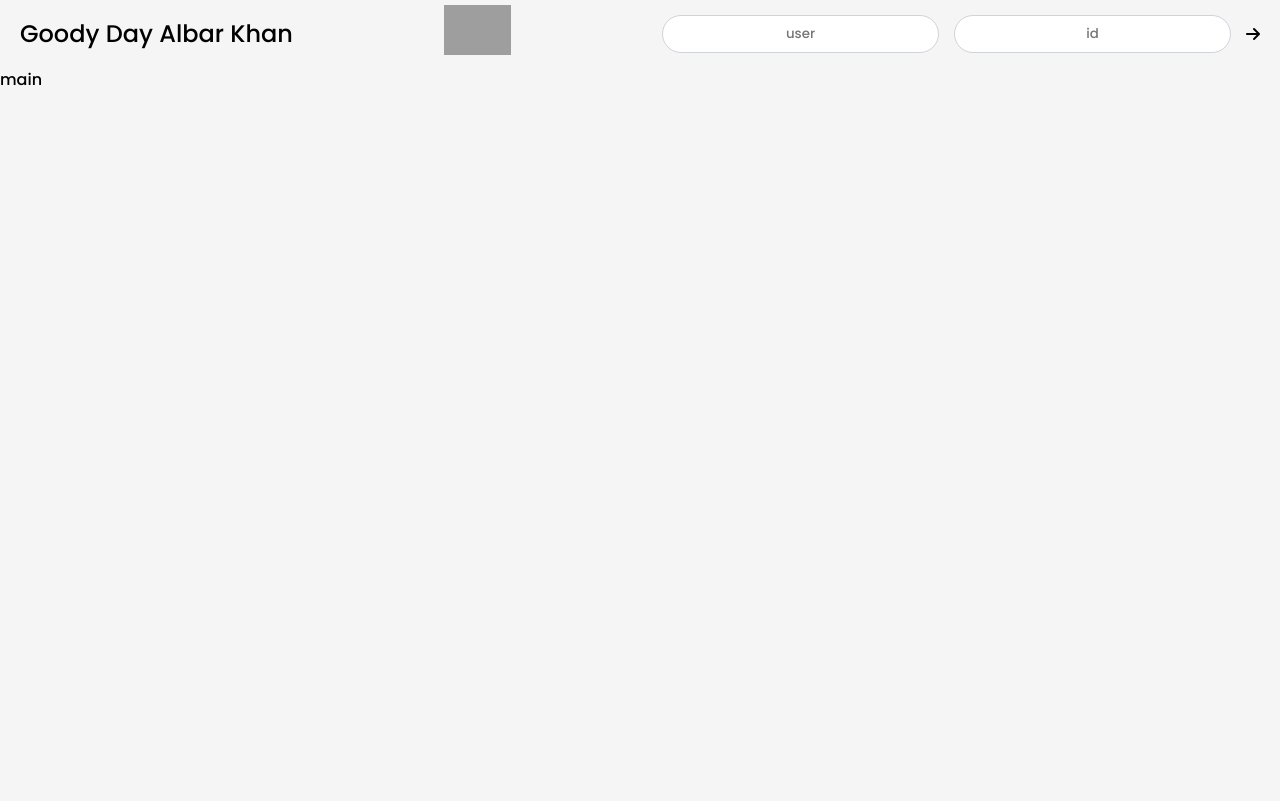
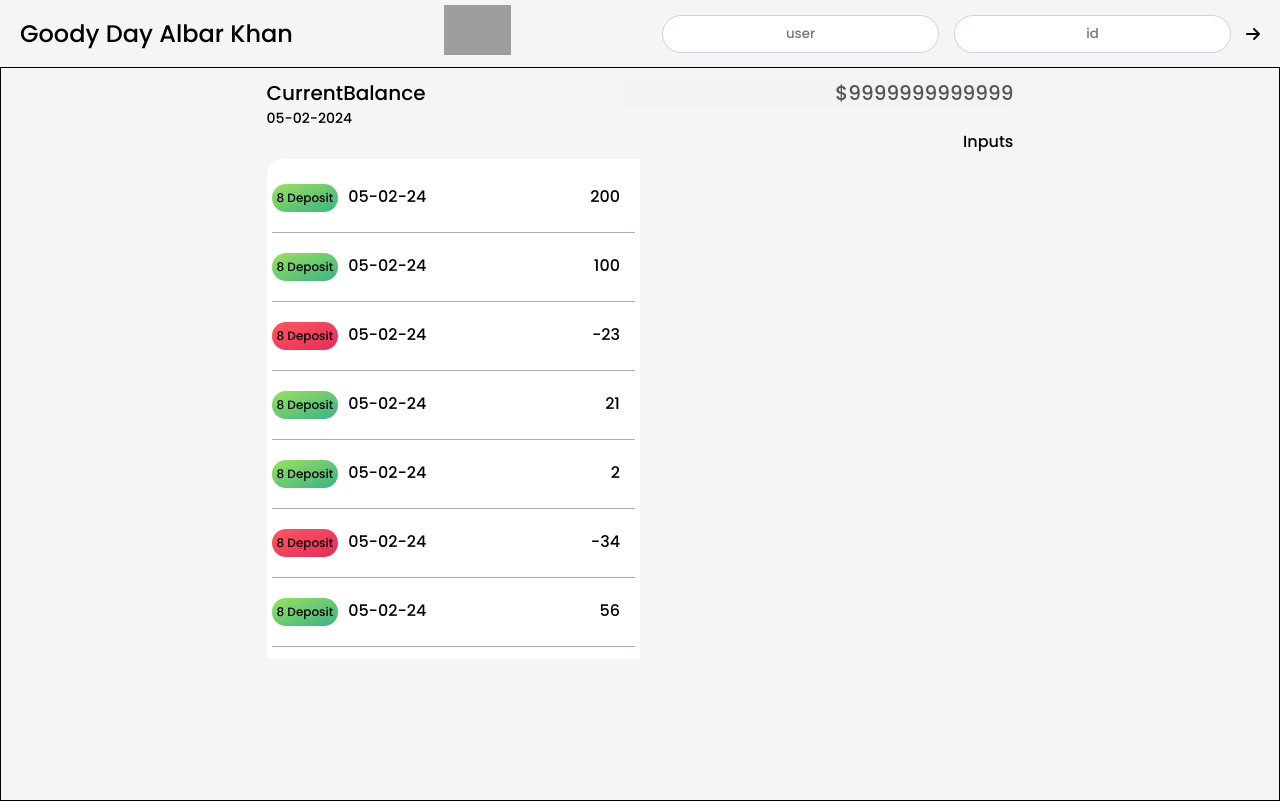
Before and after one commit to AlbarKhan/BankDashboard-React-, a React (Create React App) app: page / in a window 1280 px wide. Built offline with nearby package versions, Linux system fonts and the light colour scheme; grey boxes are pictures that could not be loaded.

Commit message:
movement ui added

```diff
--- a/src/App.js
+++ b/src/App.js
@@ -1,3 +1,17 @@
+const accounts = [
+  {
+    userName: "Albar",
+    pin: "222",
+    movements: [200, 100, -23, 21, 2, -34, 56, 23],
+    id: 0,
+  },
+  {
+    userName: "Khan",
+    pin: "111",
+    movements: [200, -100, 23, 21, 2, 34, -56, 23],
+    id: 1,
+  },
+];
 export default function App() {
   return (
     <div className="App">
@@ -20,7 +34,7 @@ function Header() {
         <div className="login">
           <input className="user" placeholder="user"></input>
           <input className="id" placeholder="id"></input>
-          <i class="fa-solid fa-arrow-right"></i>
+          <i className="fa-solid fa-arrow-right"></i>
         </div>
       </nav>
     </header>
@@ -28,5 +42,61 @@ function Header() {
 }
 
 function Main() {
-  return <div className="main">main</div>;
+  return (
+    <div className="main-wrapper">
+      <div className="main">
+        <CurrentBalance />
+        <div className="main-content">
+          <MovementList />
+          <div>Inputs</div>
+        </div>
+      </div>
+    </div>
+  );
 }
+
+function CurrentBalance() {
+  return (
+    <div className="dateTime">
+      <div>
+        <p>CurrentBalance</p>
+        <p className="date">05-02-2024</p>
+      </div>
+      <div>
+        {/* <label>$</label> */}
+        <input
+          className="totalBalance"
+          value={"$" + 9999999999999}
+          disabled
+        ></input>
+        {/* <p className="totalBalance">$999999999999999999999999999999999</p> */}
+      </div>
+    </div>
+  );
+}
+
+function MovementList() {
+  // console.log(accounts[0].movements.map());
+  accounts[0].movements.map((mv) => console.log(mv));
+  return (
+    <div className="movementList">
+      {accounts[0].movements.map((mv, i) => (
+        <Movement amount={mv} key={i} />
+      ))}
+      {/* <Movement /> */}
+    </div>
+  );
+}
+
+function Movement({ amount }) {
+  console.log(amount);
+  return (
+    <div className="movement">
+      <div>
+        <span className={amount > 0 ? "deposit" : "remove"}>8 Deposit</span>
+        <span>05-02-24</span>
+      </div>
+      <div className="movementBalance">{amount}</div>
+    </div>
+  );
+}
--- a/src/index.css
+++ b/src/index.css
@@ -4,8 +4,18 @@
   box-sizing: border-box;
   font-family: "Poppins", sans-serif;
 }
+
+:root {
+  --green: linear-gradient(to top left, #39b385, #9be15d);
+  --yellow: linear-gradient(to top left, #ffb003, #ffcb03);
+  --red: linear-gradient(to top left, #e52a5a, #ff585f);
+}
 body {
   background-color: whitesmoke;
+}
+.App {
+  /* border: 1px solid; */
+  height: 100vh;
 }
 
 .navbar {
@@ -13,9 +23,14 @@ body {
   justify-content: space-between;
   align-items: center;
   padding: 5px 20px;
+  background-color: var(--green);
 }
 .greetings {
   font-size: 1.5rem;
+}
+
+.greetings p {
+  font-weight: 500;
 }
 
 .logo img {
@@ -35,13 +50,84 @@ body {
   width: 50%;
 }
 .login input:focus {
-  /* border: none; */
   border-color: #007bff;
 }
 
+.main-wrapper {
+  border: 1px solid;
+  height: 91.7%;
+  display: flex;
+  justify-content: center;
+}
+
+.main {
+  /* border: 1px solid green; */
+  width: 60%;
+  padding: 10px;
+}
+
+.dateTime {
+  /* border: 1px solid; */
+  display: flex;
+  justify-content: space-between;
+  font-size: 20px;
+}
+.totalBalance {
+  text-align: end;
+  border: none;
+  font-size: 20px;
+}
+.date {
+  font-size: 14px;
+}
+.main-content {
+  display: flex;
+  justify-content: space-between;
+}
+.main-content .movementList {
+  /* border: 1px solid; */
+  width: 50%;
+  padding: 5px;
+  margin-top: 30px;
+  border-top-left-radius: 15px;
+  height: 500px;
+  overflow: scroll;
+}
+
+.movementList {
+  /* border: 1px solid; */
+  background-color: white;
+}
+
+.movement {
+  border-bottom: 1px solid rgb(175, 170, 170);
+  display: flex;
+  justify-content: space-between;
+  padding: 20px 15px 20px 0px;
+}
+.movement div {
+  display: flex;
+  gap: 10px;
+}
+
+.deposit {
+  background-image: var(--green);
+  padding: 5px;
+  border-radius: 15px;
+  font-size: 12px;
+}
+.remove {
+  background-image: var(--red);
+  padding: 5px;
+  border-radius: 15px;
+  font-size: 12px;
+}
 @media (max-width: 786px) {
   .logo {
     display: none;
+  }
+  .main {
+    width: 109%;
   }
 }
 
@@ -55,4 +141,21 @@ body {
     width: 100%;
     text-align: center;
   }
+  .dateTime {
+    flex-direction: column;
+  }
+  .totalBalance {
+    text-align: start;
+    overflow: hidden;
+  }
+  .main-content {
+    flex-direction: column;
+  }
+  .main-content .movementList {
+    width: 100%;
+    font-size: 14px;
+  }
+  .movement div {
+    gap: 2px;
+  }
 }
```
